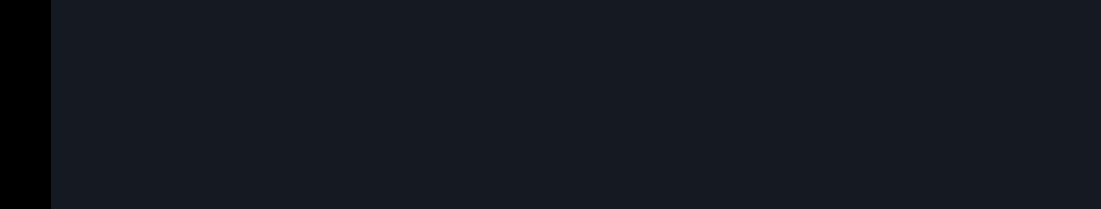
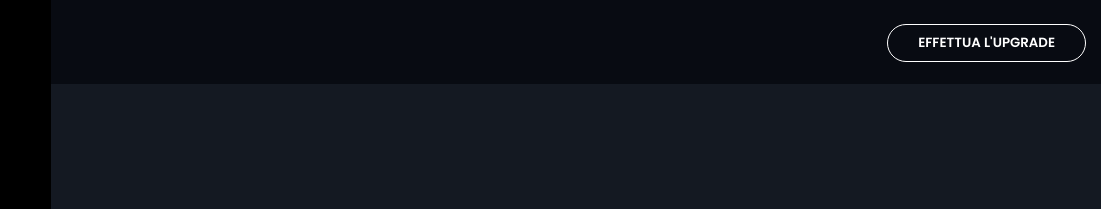
Before and after one commit to palascinochristian/html-css-spotifyweb, a plain HTML site: page index.html in a window 1280 px wide. Shown: the top 209 px of the page, 179-1280 px from the left. Drawn offline with Linux system fonts and the light colour scheme.

Commit message:
feat: add main > upgrade-bar

```diff
--- a/css/style.css
+++ b/css/style.css
@@ -73,19 +73,33 @@ body {
     background-color: transparent;
     font-family: inherit;
     border: none;
-    padding: .375rem .75rem;
     cursor: pointer;
 }
 
-.btn-large {
-    padding: .625rem 1.25rem;
-    font-size: 1rem;
+.up {
+    color: #fff;
+    border-radius: 1.625rem;
+    border: 1px solid #fff;
+    padding: .5rem 1.875rem;
+    font-weight: 600;
+    margin-right: .9375rem
 }
 
-.btn-primary {
-    background-color: lightcoral;
-    color: #fff;
+.add {
+    height: 2.5rem;
+    width: 2.5rem;
+    background-color: #fff;
+    color: #000;
+    font-size: 2.25rem;
+    line-height: 2.5rem;
+    text-align: center;
+    font-weight: 600;
+    margin-right: .625rem;
+    opacity: 0.8;
+
 }
+
+
 
 /*----------------
     HEADER
@@ -183,18 +197,7 @@ header ul {
 
 }
 
-.add {
-    height: 2.5rem;
-    width: 2.5rem;
-    background-color: #fff;
-    color: #000;
-    font-size: 2.25rem;
-    line-height: 2.5rem;
-    text-align: center;
-    font-weight: 600;
-    margin-right: .625rem;
 
-}
 
 .add-section {
     display: flex;
@@ -230,13 +233,32 @@ header ul {
 main {
     overflow: auto;
     flex-grow: 1;
-    padding: 1.25rem;
     background-color: #141922;
 }
 
 main::-webkit-scrollbar {
     display: none;
 }
+
+
+.debug .upgrade-bar {
+    border: 2px dashed orange
+}
+
+.upgrade-bar {
+    width: 100%;
+    text-align: right;
+    background-color: #080B12;
+    position: sticky;
+    top: 0;
+    left: 0;
+    z-index: 10;
+    min-width: 12.5rem;
+    text-wrap: nowrap;
+    min-height: 4.25rem;
+    line-height: 4.25rem;
+}
+
 
 
 /*----------------
@@ -351,10 +373,14 @@ footer {
         display: none;
     }
 
-}
+    .upgrade-bar {
+        min-height: 5.25rem;
+        line-height: 5.25rem;
 
-/* MD >= 768px */
-@media screen and (min-width: 768px) {}
+    }
 
-/* LG >= 992px */
-@media screen and (min-width: 992px) {}
+    /* MD >= 768px */
+    @media screen and (min-width: 768px) {}
+
+    /* LG >= 992px */
+    @media screen and (min-width: 992px) {}
--- a/index.html
+++ b/index.html
@@ -21,7 +21,7 @@
     <link rel="stylesheet" href="css/style.css">
 </head>
 
-<body>
+<body class="debusg">
     <div class="main-container">
         <!-- HEADER  -->
         <header>
@@ -40,7 +40,7 @@
                 <div class="playlists">
                     <h3>PLAYLIST</h3>
                     <div class="add-section">
-                        <span class="add">+</span> <span> Crea Playlist</span>
+                        <button class="btn add">+</button> <span> Crea Playlist</span>
                     </div>
                     <ul>
                         <li><span>Nome Playlist</span></li>
@@ -67,9 +67,16 @@
             </div>
         </header>
         <!-- /HEADER  -->
+        <main>
+            <div class="upgrade-bar">
+                <button class="btn up">EFFETTUA L'UPGRADE</button>
+            </div>
+            <div class="section-container">
 
 
-        <main></main>
+            </div>
+
+        </main>
     </div>
     <footer></footer>
 </body>
```
